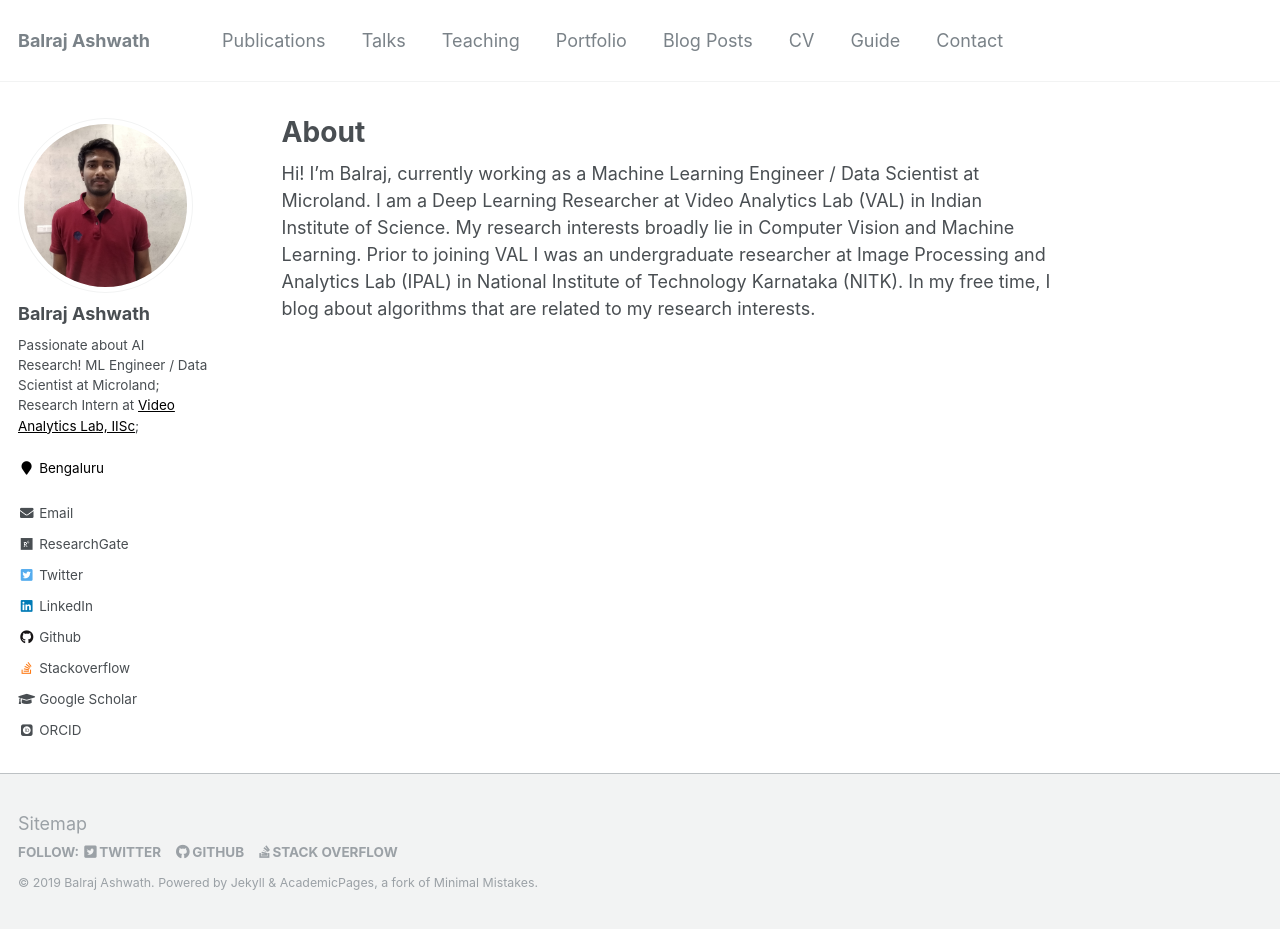
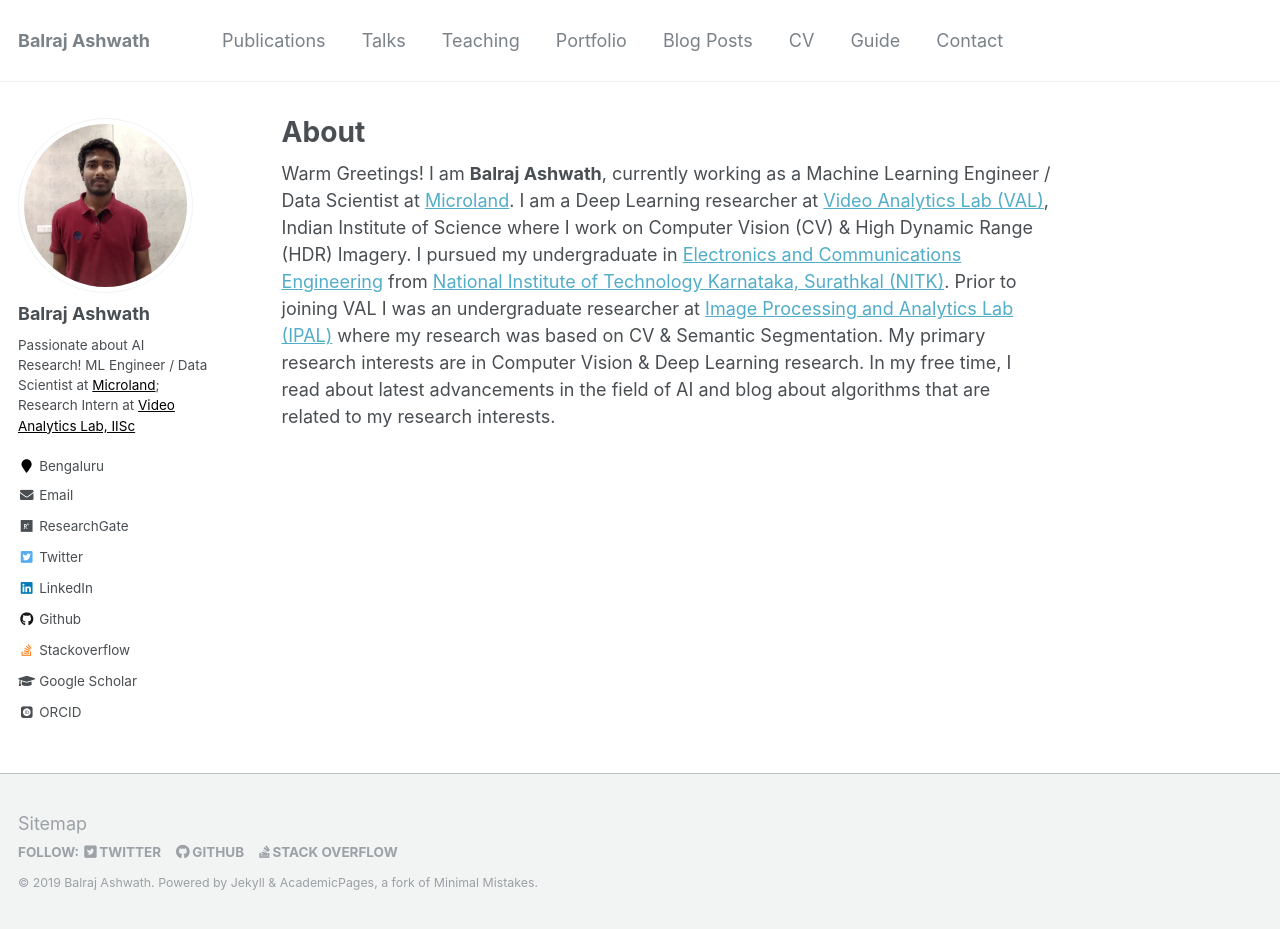
Before and after one commit to BalrajAshwath/BalrajAshwath.github.io, a Jekyll site: the page built from _pages/about.md, in a window 1280 px wide and 929 px high. Built offline with Jekyll 4.4.1, drawn with Linux system fonts in a browser that asks for light colours; some web fonts are replaced.

Commit message:
Fine tuning About

```diff
--- a/_config.yml
+++ b/_config.yml
@@ -82,7 +82,7 @@ analytics:
 author:
   name             : "Balraj Ashwath"
   avatar           : "my_pic_github.jpg"
-  bio              : "Passionate about AI Research! ML Engineer / Data Scientist at Microland; Research Intern at <a style='color: black;' href='http://val.serc.iisc.ernet.in/valweb/people.html'>Video Analytics Lab, IISc</a>; <a style='color: black'; NITK ECE Grad."
+  bio              : "Passionate about AI Research! ML Engineer / Data Scientist at <a style='color: black;' href='https://www.microland.com/'>Microland</a>; Research Intern at <a style='color: black;' href='http://val.serc.iisc.ernet.in/valweb/people.html'>Video Analytics Lab, IISc</a>"
   location         : "Bengaluru"
   employer         : # "ML Engineer/ Data Scientist @Microland"
   linkedin         : "balrajashwath"
--- a/_pages/about.md
+++ b/_pages/about.md
@@ -8,4 +8,4 @@ redirect_from:
   - /about.html
 ---
 
-Hi! I'm Balraj, currently working as a Machine Learning Engineer / Data Scientist at Microland. I am a Deep Learning Researcher at Video Analytics Lab (VAL) in Indian Institute of Science. My research interests broadly lie in Computer Vision and Machine Learning. Prior to joining VAL I was an undergraduate researcher at Image Processing and Analytics Lab (IPAL) in National Institute of Technology Karnataka (NITK). In my free time, I blog about algorithms that are related to my research interests.
+Warm Greetings! I am **Balraj Ashwath**, currently working as a Machine Learning Engineer / Data Scientist at [Microland](https://www.microland.com/). I am a Deep Learning researcher at [Video Analytics Lab (VAL)](http://val.serc.iisc.ernet.in/valweb), Indian Institute of Science where I work on Computer Vision (CV) & High Dynamic Range (HDR) Imagery. I pursued my undergraduate in [Electronics and Communications Engineering](https://ece.nitk.ac.in/) from [National Institute of Technology Karnataka, Surathkal (NITK)](https://www.nitk.ac.in/). Prior to joining VAL I was an undergraduate researcher at [Image Processing and Analytics Lab (IPAL)](https://www.researchgate.net/lab/Image-Processing-and-Analysis-Laboratory-IPAL-Dr-Shyam-Lal) where my research was based on CV & Semantic Segmentation. My primary research interests are in Computer Vision & Deep Learning research. In my free time, I read about latest advancements in the field of AI and blog about algorithms that are related to my research interests.
--- a/_pages/cv.html
+++ b/_pages/cv.html
@@ -20,7 +20,7 @@ redirect_from:
 <ul style="line-height: 1.5; margin: 10px 0;">
  	<li><span><b>B.Tech., </b></span><span><b>Electronics and Communications Engineering</b></span><span><b>, National Institute of Technology Karnataka, Surathkal</b></span>
 <ul>
- 	<li><span><b>Date:</b></span><span>Aug 2015 - Apr 2019</span></li>
+ 	<li><span><b>Date:</b></span><span> Aug 2015 - Apr 2019</span></li>
  	<li><b><span>Senior Thesis:</b></span><span> Deep Learning based approaches for Road Extraction from Satellite Imagery</span></li>
  	<li><span><b>Advisor:</b></span><span> Prof. Dr. Shyam Lal</span></li>
 </ul>
@@ -45,7 +45,7 @@ redirect_from:
 
 <h2 id="peer-reviewed-journal-publications-">Peer-Reviewed Journal Publications:</h2>
 <ol style="line-height: 1.5; margin: 10px 0;">
-<li> Karuna Kumari Eerapu, <strong>Balraj Ashwath</strong> , Shyam Lal, Fabio Dell Acqua, A.V. Narasimha Dhan (2019). &quot;Dense Refinement Residual Network for Road Extraction from Aerial Imagery Data&quot; <em>IEEE Access</em><a href="https://ieeexplore.ieee.org/document/8763955">https://ieeexplore.ieee.org/document/8763955</a></li>
+<li> Karuna Kumari Eerapu, <strong>Balraj Ashwath</strong> , Shyam Lal, Fabio Dell Acqua, A.V. Narasimha Dhan (2019). &quot;Dense Refinement Residual Network for Road Extraction from Aerial Imagery Data&quot; <em>IEEE Access </em><a href="https://ieeexplore.ieee.org/document/8763955">https://ieeexplore.ieee.org/document/8763955</a></li>
 </ol>
 
 <!-- <h2 id="peer-reviewed-conference-proceedings-">Peer-Reviewed Archived Conference Proceedings:</h2>
```
Also changed, not shown: _pages/contact.md (+1 -1 lines).
